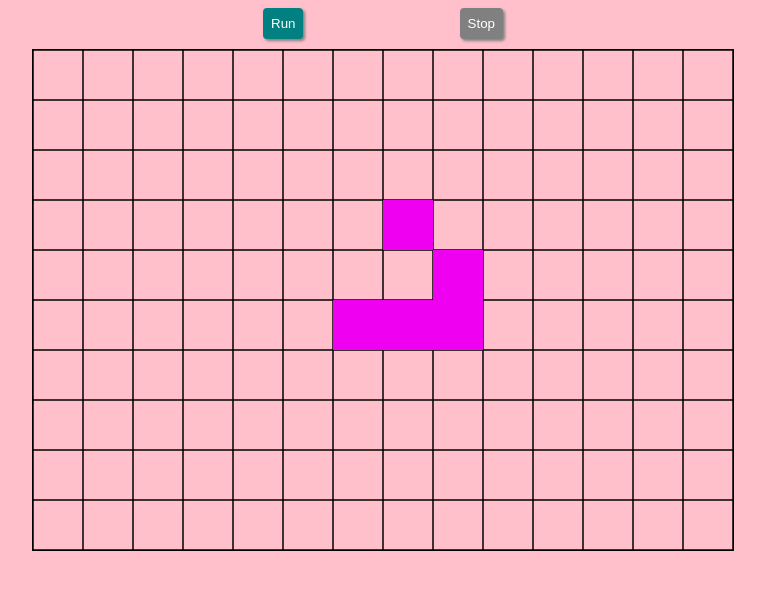
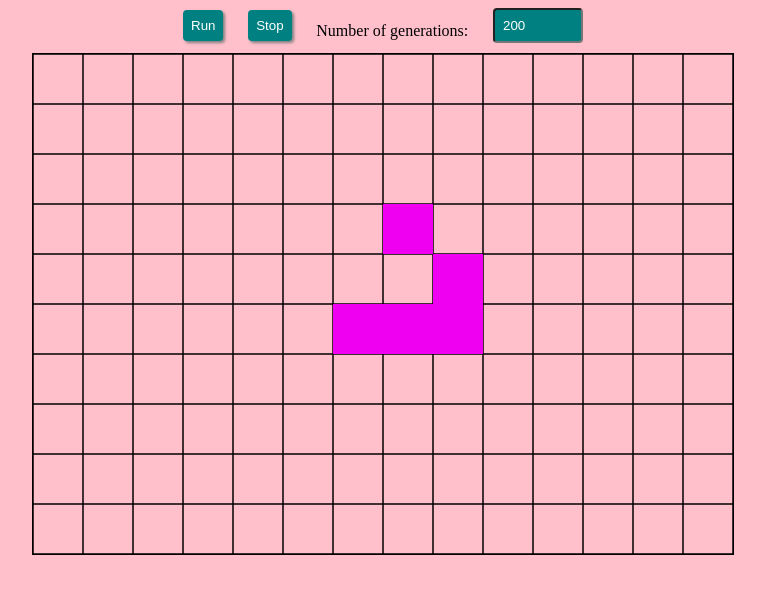
Before and after one commit to joshua-a-jones/game-of-life, a website built with webpack: page dist/index.html in a window 1280 px wide. Shown: the whole page, without its empty margins (257-1022 px from the left). Built offline with nearby package versions, Linux system fonts and the light colour scheme.

Commit message:
Added numeric input for num generations

```diff
--- a/src/Game/GameController.ts
+++ b/src/Game/GameController.ts
@@ -1,4 +1,3 @@
-import { clear } from 'console';
 import { Board } from './Board';
 
 interface GameControllerProps {
@@ -9,7 +8,7 @@ interface GameControllerProps {
 
 class GameController {
     private _rerenderBoard: (board: Board) => void;
-    private readonly _maxIterations: number;
+    private _maxIterations: number;
     private _currentIteration = 0;
     private _board: Board;
     private _stopGame = false;
@@ -20,6 +19,10 @@ class GameController {
         this._board = props.board;
 
         //this._rerenderBoard(this._board);
+    }
+
+    public set setMaxGenerations(value: number) {
+        this._maxIterations = value;
     }
 
     public runGame() {
--- a/src/UI/components/controls.module.css
+++ b/src/UI/components/controls.module.css
@@ -26,6 +26,16 @@
 .container {
     display: flex;
     justify-content: space-between;
-    max-width: 240px;
+    align-items: center;
+    max-width: 400px;
     margin: 0 auto;
 }
+
+.numberInput {
+    width: 70px;
+    border-radius: 4px;
+    padding: 0.5rem;
+    margin-bottom: 10px;
+    background-color: teal;
+    color: white;
+}
--- a/src/UI/components/controls.ts
+++ b/src/UI/components/controls.ts
@@ -3,36 +3,47 @@ import styles from './controls.module.css';
 interface ControlsContainerProps {
     handleRunClick: () => void;
     handleStopClick: () => void;
-    isRunning: boolean;
+    onGenerationsInputChange: (value: number) => void;
 }
 
 function ControlsContainer(props: ControlsContainerProps) {
-    const { handleRunClick, handleStopClick, isRunning } = props;
+    const { handleRunClick, handleStopClick, onGenerationsInputChange } = props;
 
     const controlsContainer = document.createElement('div');
     const runButton = document.createElement('button');
     const stopButton = document.createElement('button');
+    const generationsInput = document.createElement('input');
+    const iterationsInputLabel = document.createElement('label');
 
     runButton.innerText = 'Run';
     stopButton.innerText = 'Stop';
+    iterationsInputLabel.innerText = 'Number of generations:';
 
     runButton.className = styles.controlButton;
     stopButton.className = styles.controlButton;
+    generationsInput.className = styles.numberInput;
+
+    generationsInput.id = 'iterations-input';
+    generationsInput.type = 'number';
+    generationsInput.value = '200';
+    generationsInput.min = '1';
+
+    iterationsInputLabel.htmlFor = 'iterations-input';
 
     runButton.onclick = handleRunClick;
     stopButton.onclick = handleStopClick;
-
-    if (isRunning) {
-        runButton.disabled = true;
-    } else {
-        stopButton.disabled = true;
-    }
+    generationsInput.onchange = (e) =>
+        onGenerationsInputChange(
+            parseInt((e.currentTarget as HTMLInputElement).value)
+        );
 
     stopButton.disabled;
     controlsContainer.className = styles.container;
 
     controlsContainer.appendChild(runButton);
     controlsContainer.appendChild(stopButton);
+    controlsContainer.appendChild(iterationsInputLabel);
+    controlsContainer.appendChild(generationsInput);
 
     return controlsContainer;
 }
--- a/src/index.ts
+++ b/src/index.ts
@@ -3,7 +3,6 @@ import { ControlsContainer } from './UI/components/controls';
 import { GameController } from './Game/GameController';
 import './globalStyles.css';
 import { Board } from './Game/Board';
-let isRunning = false;
 
 const board = new Board(10, 10);
 const boardRenderer = BoardContainer({ Board: board });
@@ -16,15 +15,15 @@ const gameController = new GameController({
 });
 
 function handleStopButtonClick() {
-    isRunning = !isRunning;
     gameController.stopGame();
-    initializeApp();
 }
 
 function handleRunButtonClickRun() {
-    isRunning = !isRunning;
-    initializeApp;
     gameController.runGame();
+}
+
+function onGenerationsInputChange(value: number) {
+    gameController.setMaxGenerations = value;
 }
 
 // function handleButtonClickRandomize() {
@@ -45,7 +44,7 @@ function initializeApp() {
                 handleRunClick: handleRunButtonClickRun,
                 // handleRandomizeClick: handleButtonClickRandomize,
                 handleStopClick: handleStopButtonClick,
-                isRunning,
+                onGenerationsInputChange,
             })
         );
 
```
